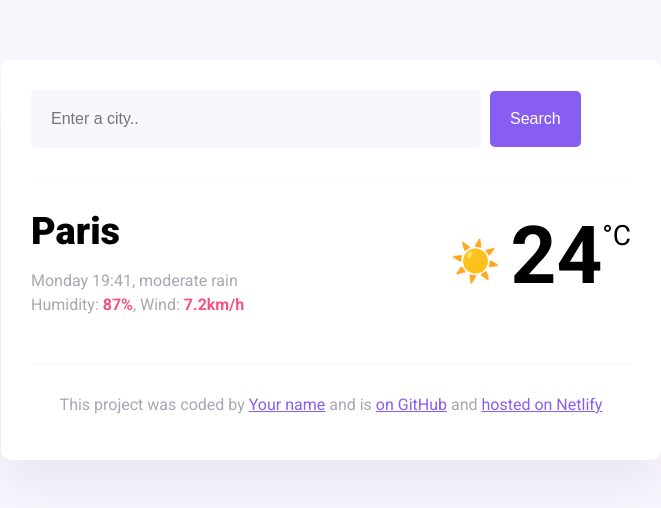
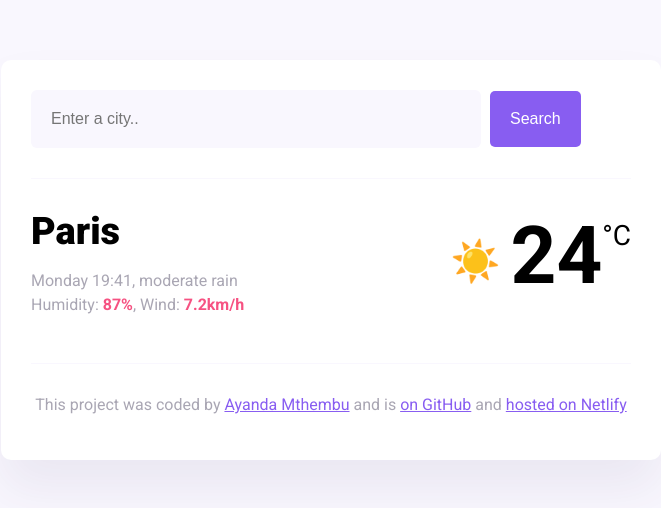
Before and after one commit to Ayanda295/WEEK6-HOSTING, a website built with Parcel: page index.html in a window 1280 px wide. Shown: the whole page, without its empty margins (309-970 px from the left). Built offline with nearby package versions, Linux system fonts and the light colour scheme.

Commit message:
Update index.html

```diff
--- a/index.html
+++ b/index.html
@@ -47,7 +47,7 @@
       <footer>
         <p>
           This project was coded by
-          <a href="https://github.com/Ayanda295" target="_blank">Your name</a> and is
+          <a href="https://github.com/Ayanda295" target="_blank">Ayanda Mthembu</a> and is
           <a href="https://github.com/Ayanda295/WEEK6-HOSTING" target="_blank"> on GitHub</a> and
           <a href="#" target="_blank">hosted on Netlify</a>
         </p>
```
